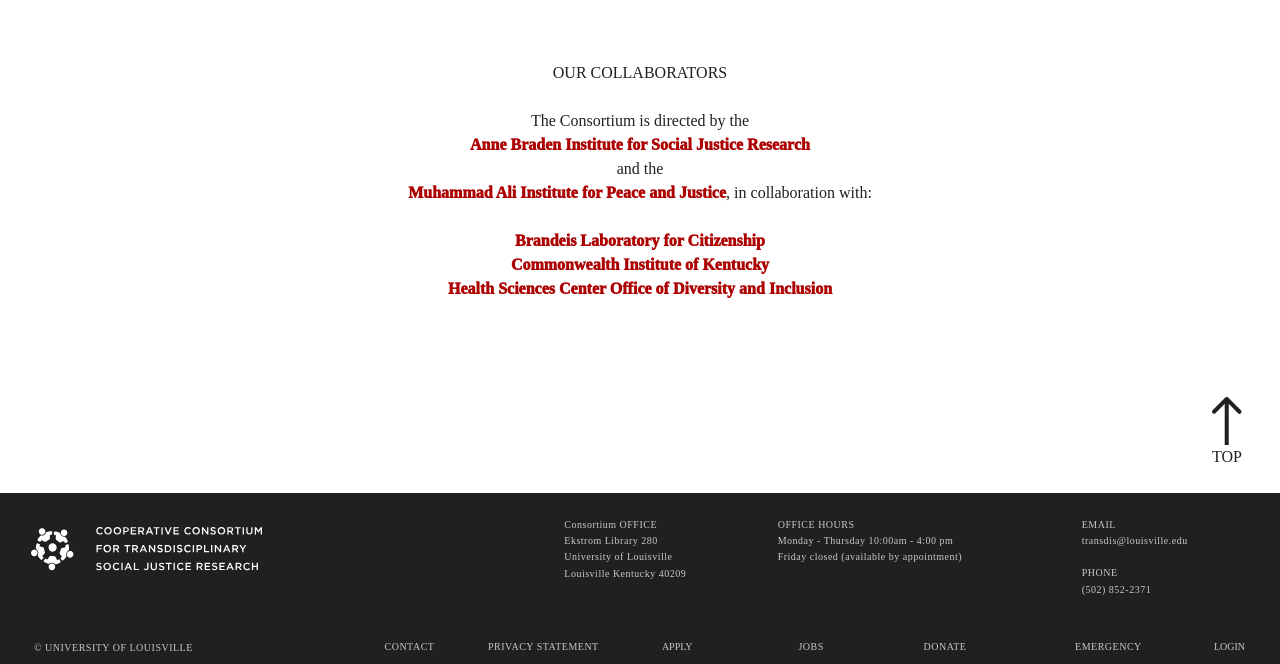
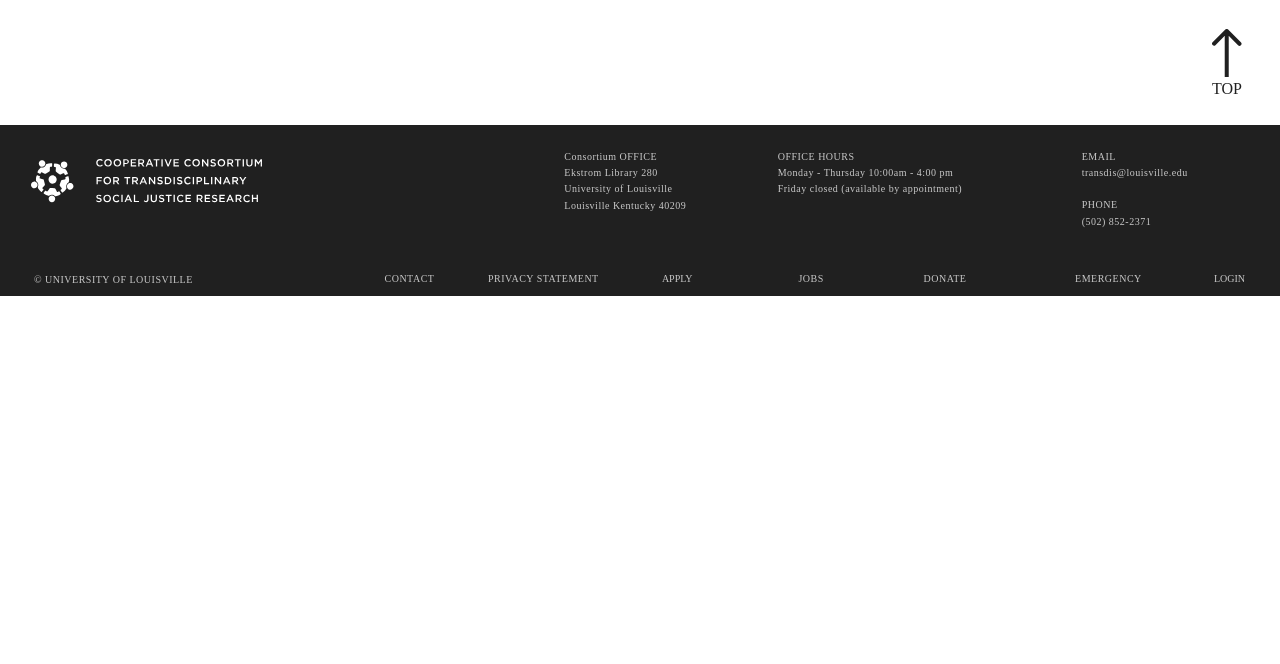
Before and after one commit to lg-fosl/consortium-static-lyrah, a website: page public/index.html in a window 1280 px wide. Shown: the part 1804-2468 px from the top of the page. After the commit the page ends 2100 px from the top, so only its background shows below. Drawn offline with nearby package versions, Linux system fonts and the light colour scheme; a web font is replaced by a local one.

Commit message:
about!! - collaborators delete

```diff
--- a/public/index.html
+++ b/public/index.html
@@ -1248,49 +1248,6 @@
           </div>
         </div>
 
-        <!-- Our Collaborators -->
-        <div
-          class="d-flex col-12 flex-column css-our-collab align-items-center mt-0 mt-sm-3"
-        >
-          <span class="css-our-collab pt-5 fnt-goth-med"
-            >OUR COLLABORATORS</span
-          >
-          <p class="text-center mb-0 pt-4 fnt-goth-book">
-            The Consortium is directed by the <br />
-            <a href="http://louisville.edu/braden" class="css-collab-link"
-              >Anne Braden Institute for Social Justice Research</a
-            ><br />
-            and the <br />
-            <a href="http://louisville.edu/aliinstitute" class="css-collab-link"
-              >Muhammad Ali Institute for Peace and Justice</a
-            >, in collaboration with: <br />
-            <br />
-          </p>
-          <ul class="css-collab-list text-center fnt-goth-book">
-            <li>
-              <a href="https://louisville.edu/law" class="css-collab-link"
-                >Brandeis Laboratory for Citizenship</a
-              >
-            </li>
-            <li>
-              <a
-                href="http://louisville.edu/sphis/departments/cik"
-                class="css-collab-link"
-                >Commonwealth Institute of Kentucky
-              </a>
-            </li>
-            <li>
-              <a
-                href="http://louisville.edu/hsc/diversity"
-                class="css-collab-link"
-                >Health Sciences Center Office of Diversity and Inclusion
-              </a>
-            </li>
-          </ul>
-        </div>
-
-        <div class="d-none d-sm-block clearfix py-4"></div>
-
         <!-- Email/Subscribe Input -->
 
         <div id="UofLEmailSubInput" class="py-5 px-3 px-sm-0">
```
Also changed, not shown: public/404.html (+0 -8 lines).
